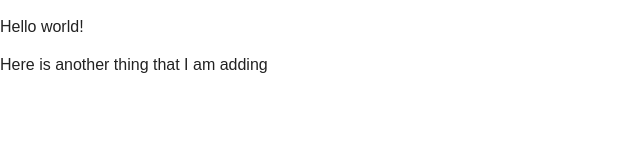
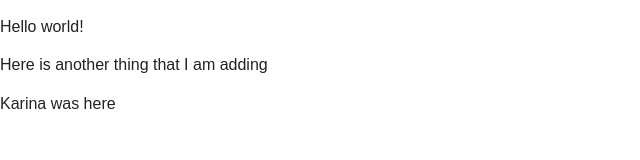
Before and after one commit to zoemdt/rmk-template, a plain HTML site: page index.html in a window 1280 px wide. Shown: the whole page, without its empty margins (0-640 px from the left). Drawn offline with nearby package versions, Linux system fonts and the light colour scheme.

Commit message:
Added some more interesting content
Wrote another paragraph.

```diff
--- a/index.html
+++ b/index.html
@@ -11,6 +11,7 @@
     <body>
         <p>Hello world!</p>
         <p>Here is another thing that I am adding</p>
+        <p>Karina was here</p>
 
         <script src="https://ajax.googleapis.com/ajax/libs/jquery/1.11.3/jquery.min.js"></script>
     </body>
```
